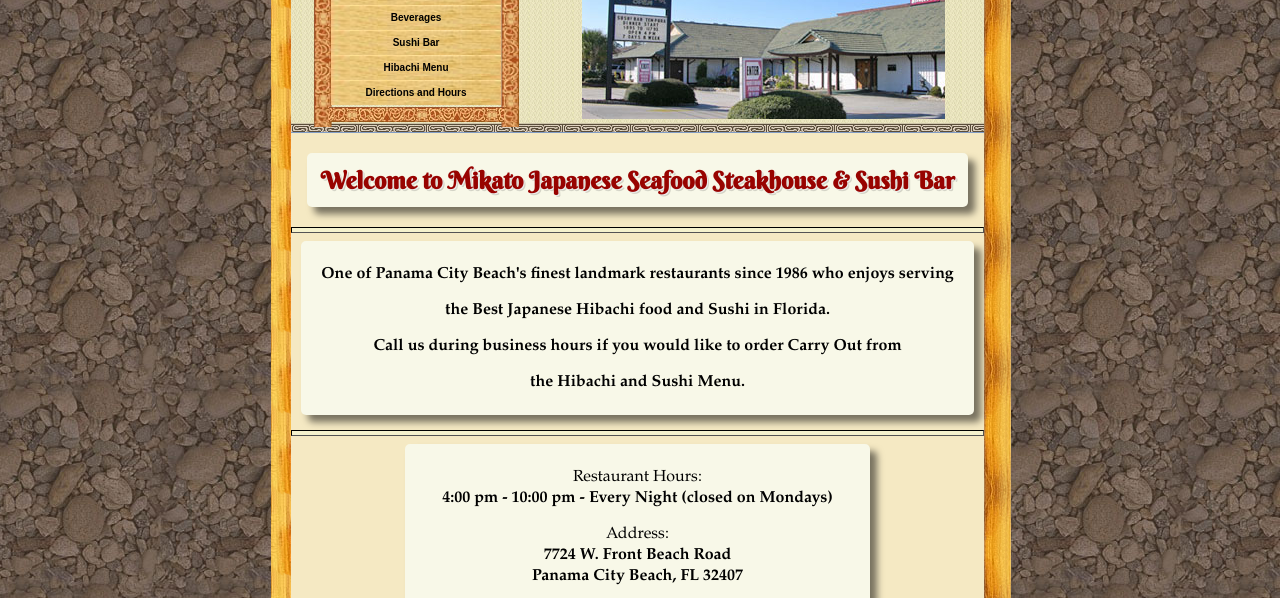
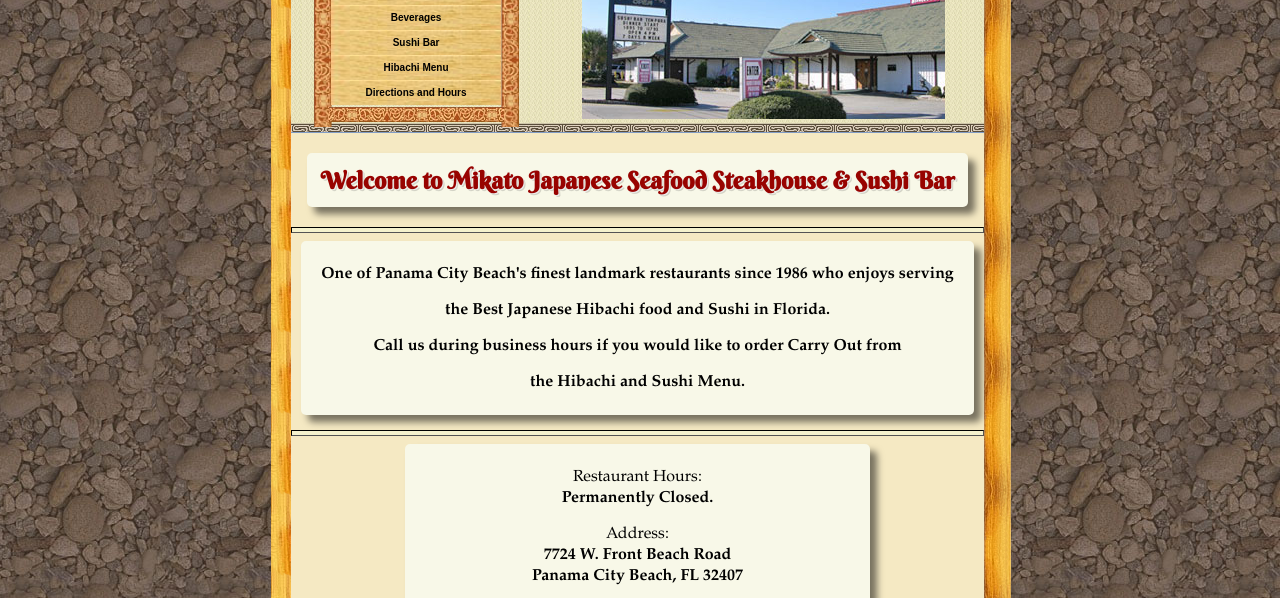
Before and after one commit to walterlee7/mikato, a website: page build/index.html in a window 1280 px wide. Shown: the part 180-778 px from the top of the page. Drawn offline with nearby package versions, Linux system fonts and the light colour scheme.

Commit message:
closing restaurant update

```diff
--- a/build/index.html
+++ b/build/index.html
@@ -149,9 +149,8 @@
                                             style="font-family: Book Antiqua, Palatino, serif;font-size: medium;"><span
                                                 style="font-family: Book Antiqua, Palatino, serif;">Restaurant
                                                 Hours:</span><span
-                                                style="font-family: Book Antiqua, Palatino, serif;"><strong><br /></strong><strong>4:00
-                                                    pm - 10:00 pm - Every Night (closed on
-                                                    Mondays)</strong></span></span>
+                                                style="font-family: Book Antiqua, Palatino, serif;"><strong><br /></strong><strong>Permanently
+                                                    Closed.</strong></span></span>
                                     </p>
                                     <p text-align="center"><span
                                             style="font-family: Book Antiqua, Palatino, serif; font-size: medium;">Address:</span><br /><span
```
